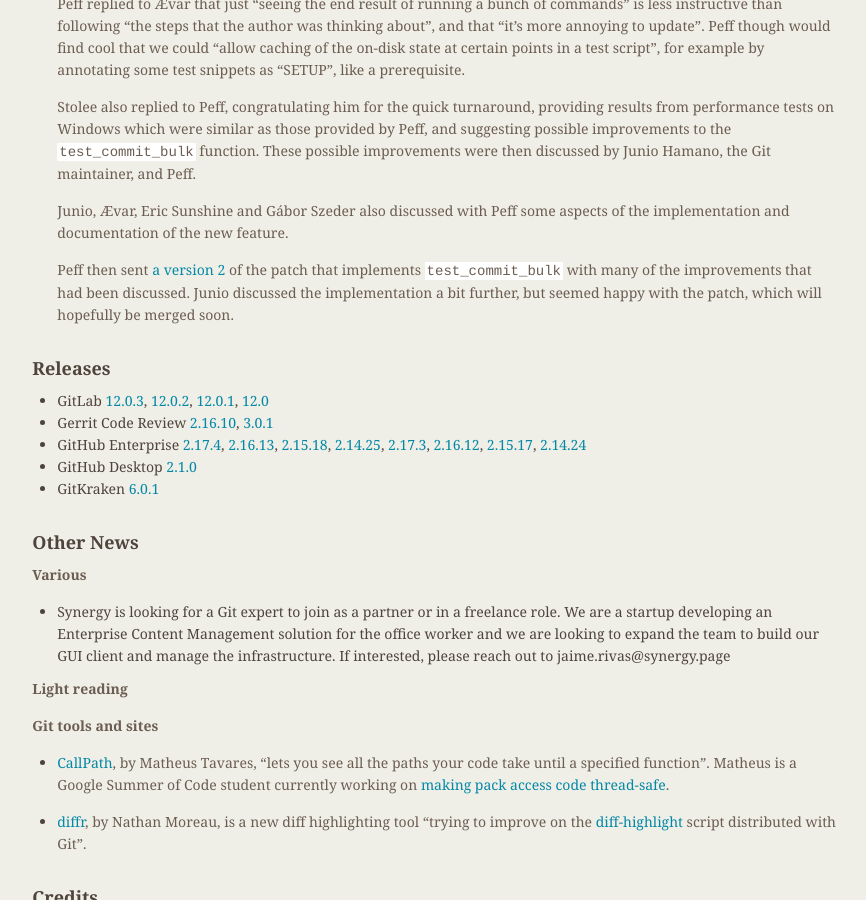
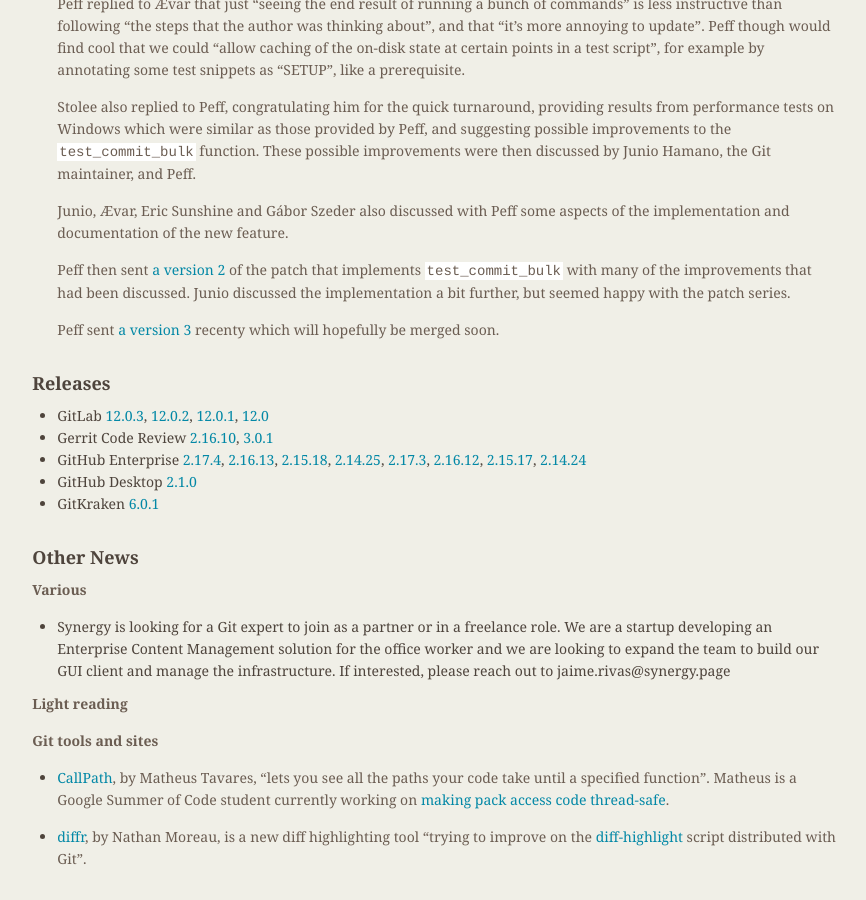
Before and after one commit to git/git.github.io, a Jekyll site: the page built from rev_news/drafts/edition-53.md, in a window 1280 px wide and 900 px high, scrolled down 1686 px. Shown: the whole window, without its empty margins (339-1205 px from the left). Built offline with Jekyll 4.4.1, drawn with Linux system fonts in a browser that asks for light colours.

Commit message:
rn-53: improve easy bulk commit creation article

```diff
--- a/rev_news/drafts/edition-53.md
+++ b/rev_news/drafts/edition-53.md
@@ -134,8 +134,10 @@
   Peff then sent [a version 2](https://public-inbox.org/git/20190629045322.GA8155@sigill.intra.peff.net/)
   of the patch that implements `test_commit_bulk` with many of the
   improvements that had been discussed. Junio discussed the
-  implementation a bit further, but seemed happy with the patch, which
-  will hopefully be merged soon.
+  implementation a bit further, but seemed happy with the patch series.
+
+  Peff sent [a version 3](https://public-inbox.org/git/20190719215417.GA31841@sigill.intra.peff.net/)
+  recenty which will hopefully be merged soon.
 
 <!---
 ### Support
```
